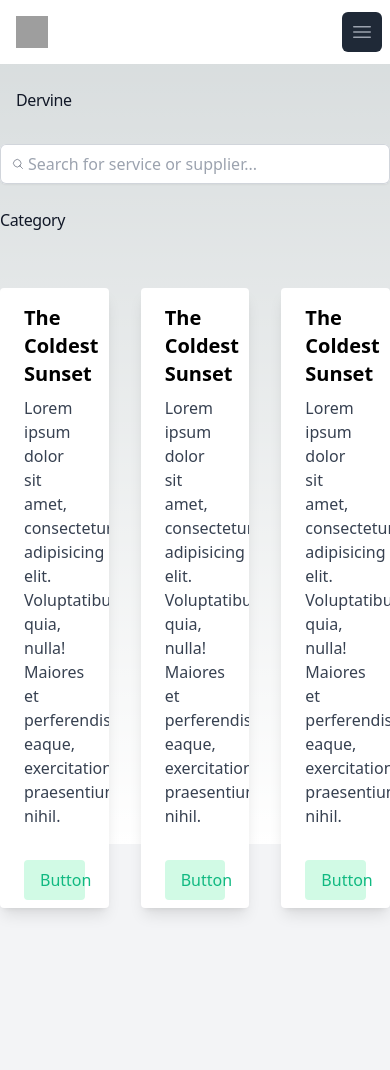
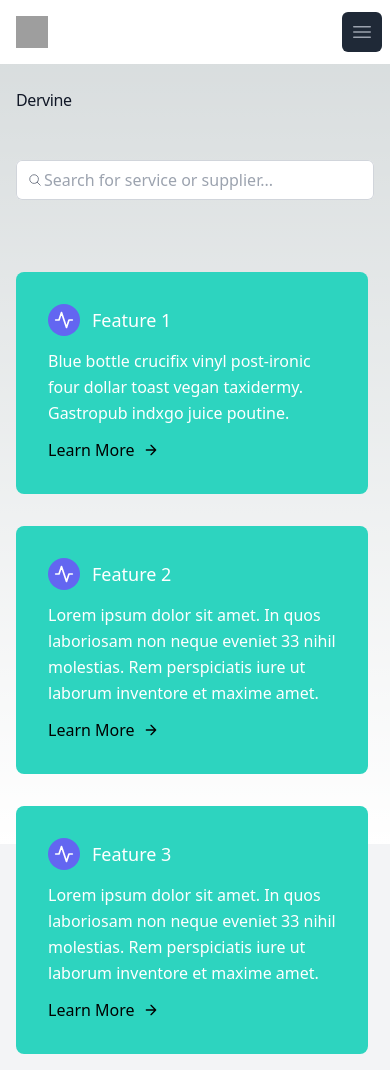
Before and after one commit to Dervine/sorted, a Next.js app: page / in a window 390 px wide. Before the commit the page ends 940 px from the top, so only its background shows below. Built offline with nearby package versions, Linux system fonts and the light colour scheme; grey boxes are pictures that could not be loaded.

Commit message:
responsive design

```diff
--- a/app/page.tsx
+++ b/app/page.tsx
@@ -163,62 +163,98 @@
       <main>
         <div className="mx-auto max-w-7xl sm:px-6 lg:px-8">
           <div>
-            <div className="relative mt-2 rounded-md shadow-sm">
-              <div className="pointer-events-none absolute inset-y-0 left-0 flex items-center pl-3">
+            <div className="p-4 relative mt-2 rounded-md">
+              <div className="pointer-events-none absolute inset-y-0 flex items-center pl-3">
                 <span className="text-gray-500 sm:text-sm">
-                <MagnifyingGlassIcon className="h-3 w-3" aria-hidden="true" />
+                <MagnifyingGlassIcon className="h-3.5 w-3.5" aria-hidden="true" />
                 </span>
               </div>
               <input
                 type="text"
                 name="price"
                 id="price"
-                className="block w-full rounded-md border-0 py-2 pl-7 pr-20 text-gray-900 ring-1 ring-inset ring-gray-300 placeholder:text-gray-400 focus:ring-2 focus:ring-inset focus:ring-indigo-600 sm:text-sm sm:leading-6"
+                className="block w-full rounded-md border-0 py-2 pl-7 pr-20 text-gray-900 ring-1 ring-inset ring-gray-300 placeholder:text-gray-400 focus:ring-2 focus:ring-inset focus:ring-emerald-400 sm:text-sm sm:leading-6"
                 placeholder="Search for service or supplier..."
               />
             </div>
           </div>
-          <div className="px-0 py-6">
-            <h1 className="text-l font-medium tracking-tight text-gray-900">Category</h1>
+          {/* <div className="pt-6">
+            <h1 className="text-l font-medium tracking-tight text-gray-500">Category</h1>
+          </div> */}
+          <div className="flex flex-wrap justify-between mt-10">
+            <div className="p-4 max-w-sm">
+                <div className="flex rounded-lg h-full dark:bg-gray-800 bg-teal-400 p-8 flex-col">
+                    <div className="flex items-center mb-3">
+                        <div
+                            className="w-8 h-8 mr-3 inline-flex items-center justify-center rounded-full dark:bg-indigo-500 bg-indigo-500 text-white flex-shrink-0">
+                            <svg fill="none" stroke="currentColor" stroke-linecap="round" stroke-linejoin="round"
+                                stroke-width="2" className="w-5 h-5" viewBox="0 0 24 24">
+                                <path d="M22 12h-4l-3 9L9 3l-3 9H2"></path>
+                            </svg>
                         </div>
-          <div className="flex space-x-8">
-            <div className="max-w-sm my-8 rounded overflow-hidden shadow-lg bg-white">
-              <div className="px-6 py-4">
-                <div className="font-bold text-xl mb-2">The Coldest Sunset</div>
-                  <p className="text-gray-700 text-base">
-                    Lorem ipsum dolor sit amet, consectetur adipisicing elit. Voluptatibus quia, nulla! Maiores et perferendis eaque, exercitationem praesentium nihil.
+                        <h2 className="text-white dark:text-white text-lg font-medium">Feature 1</h2>
+                    </div>
+                    <div className="flex flex-col justify-between flex-grow">
+                        <p className="leading-relaxed text-base text-white dark:text-gray-300">
+                            Blue bottle crucifix vinyl post-ironic four dollar toast vegan taxidermy. Gastropub indxgo juice poutine.
                         </p>
-              </div>
-              <div className="px-6 pt-4 pb-2">
-                <button className="bg-emerald-100 hover:bg-emerald-400 text-emerald-500 hover:text-white font-normal py-2 px-4 w-full rounded">
-                  Button
-                </button>
+                        <a href="#" className="mt-3 text-black dark:text-white hover:text-blue-600 inline-flex items-center">Learn More
+                            <svg fill="none" stroke="currentColor" stroke-linecap="round" stroke-linejoin="round"
+                                stroke-width="2" className="w-4 h-4 ml-2" viewBox="0 0 24 24">
+                                <path d="M5 12h14M12 5l7 7-7 7"></path>
+                            </svg>
+                        </a>
                     </div>
                 </div>
-            <div className="max-w-sm my-8 rounded overflow-hidden shadow-lg bg-white">
-              <div className="px-6 py-4">
-                <div className="font-bold text-xl mb-2">The Coldest Sunset</div>
-                  <p className="text-gray-700 text-base">
-                    Lorem ipsum dolor sit amet, consectetur adipisicing elit. Voluptatibus quia, nulla! Maiores et perferendis eaque, exercitationem praesentium nihil.
+            </div>
+            <div className="p-4 max-w-sm">
+                <div className="flex rounded-lg h-full dark:bg-gray-800 bg-teal-400 p-8 flex-col">
+                    <div className="flex items-center mb-3">
+                        <div
+                            className="w-8 h-8 mr-3 inline-flex items-center justify-center rounded-full dark:bg-indigo-500 bg-indigo-500 text-white flex-shrink-0">
+                            <svg fill="none" stroke="currentColor" stroke-linecap="round" stroke-linejoin="round"
+                                stroke-width="2" className="w-5 h-5" viewBox="0 0 24 24">
+                                <path d="M22 12h-4l-3 9L9 3l-3 9H2"></path>
+                            </svg>
+                        </div>
+                        <h2 className="text-white dark:text-white text-lg font-medium">Feature 2</h2>
+                    </div>
+                    <div className="flex flex-col justify-between flex-grow">
+                        <p className="leading-relaxed text-base text-white dark:text-gray-300">
+                            Lorem ipsum dolor sit amet. In quos laboriosam non neque eveniet 33 nihil molestias. Rem perspiciatis iure ut laborum inventore et maxime amet.
                         </p>
-              </div>
-              <div className="px-6 pt-4 pb-2">
-                <button className="bg-emerald-100 hover:bg-emerald-400 text-emerald-500 hover:text-white font-normal py-2 px-4 w-full rounded">
-                  Button
-                </button>
+                        <a href="#" className="mt-3 text-black dark:text-white hover:text-blue-600 inline-flex items-center">Learn More
+                            <svg fill="none" stroke="currentColor" stroke-linecap="round" stroke-linejoin="round"
+                                stroke-width="2" className="w-4 h-4 ml-2" viewBox="0 0 24 24">
+                                <path d="M5 12h14M12 5l7 7-7 7"></path>
+                            </svg>
+                        </a>
                     </div>
                 </div>
-            <div className="max-w-sm my-8 rounded overflow-hidden shadow-lg bg-white">
-              <div className="px-6 py-4">
-                <div className="font-bold text-xl mb-2">The Coldest Sunset</div>
-                  <p className="text-gray-700 text-base">
-                    Lorem ipsum dolor sit amet, consectetur adipisicing elit. Voluptatibus quia, nulla! Maiores et perferendis eaque, exercitationem praesentium nihil.
+            </div>
+            <div className="p-4 max-w-sm">
+                <div className="flex rounded-lg h-full dark:bg-gray-800 bg-teal-400 p-8 flex-col">
+                    <div className="flex items-center mb-3">
+                        <div
+                            className="w-8 h-8 mr-3 inline-flex items-center justify-center rounded-full dark:bg-indigo-500 bg-indigo-500 text-white flex-shrink-0">
+                            <svg fill="none" stroke="currentColor" stroke-linecap="round" stroke-linejoin="round"
+                                stroke-width="2" className="w-5 h-5" viewBox="0 0 24 24">
+                                <path d="M22 12h-4l-3 9L9 3l-3 9H2"></path>
+                            </svg>
+                        </div>
+                        <h2 className="text-white dark:text-white text-lg font-medium">Feature 3</h2>
+                    </div>
+                    <div className="flex flex-col justify-between flex-grow">
+                        <p className="leading-relaxed text-base text-white dark:text-gray-300">
+                            Lorem ipsum dolor sit amet. In quos laboriosam non neque eveniet 33 nihil molestias. Rem perspiciatis iure ut laborum inventore et maxime amet.
                         </p>
+                        <a href="#" className="mt-3 text-black dark:text-white hover:text-blue-600 inline-flex items-center">Learn More
+                            <svg fill="none" stroke="currentColor" stroke-linecap="round" stroke-linejoin="round"
+                                stroke-width="2" className="w-4 h-4 ml-2" viewBox="0 0 24 24">
+                                <path d="M5 12h14M12 5l7 7-7 7"></path>
+                            </svg>
+                        </a>
                     </div>
-              <div className="px-6 pt-4 pb-2">
-                <button className="bg-emerald-100 hover:bg-emerald-400 text-emerald-500 hover:text-white font-normal py-2 px-4 w-full rounded">
-                  Button
-                </button>
                 </div>
             </div>
           </div>
```
Lines whose indentation alone changed are shown as unchanged.
